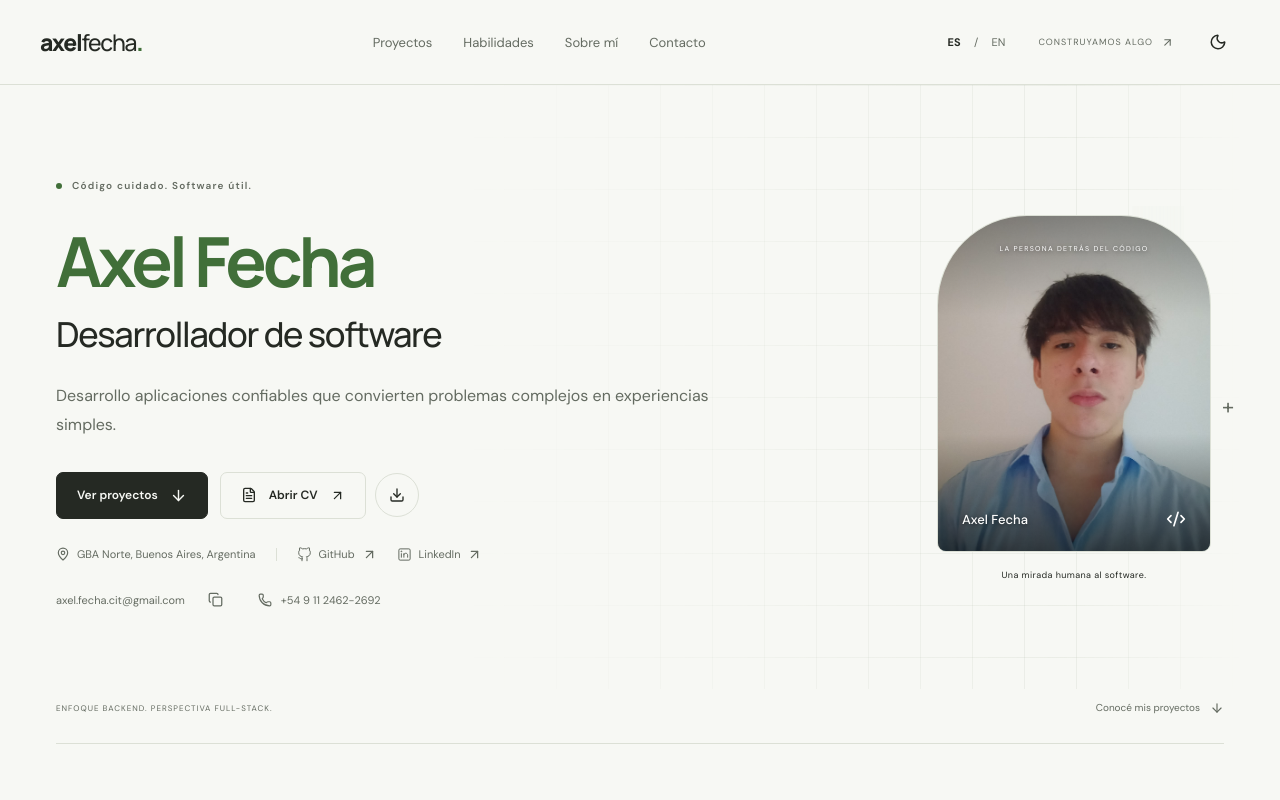
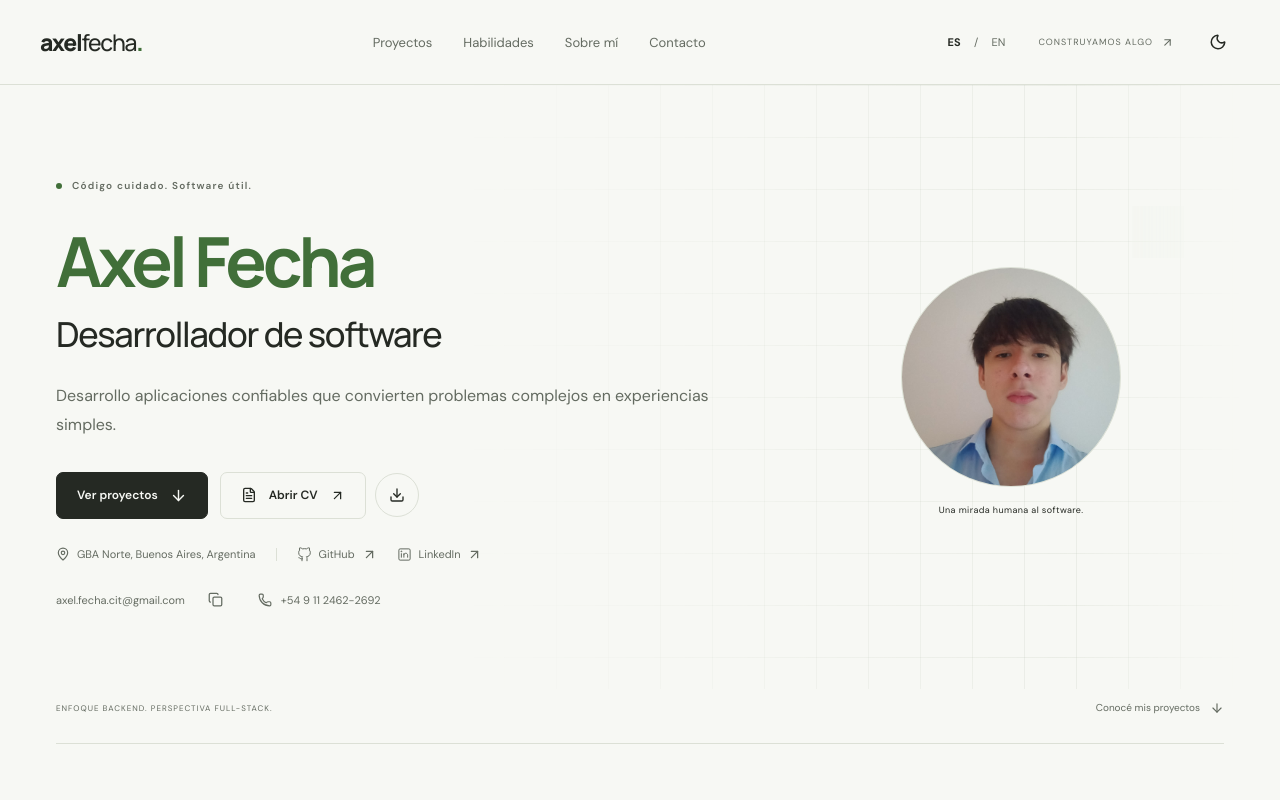
Before and after one commit to youngnicoJava/portfolio-axel, a React (Vite) app: page / in a window 1280 px wide. Shown: the top 800 px of the page. Built offline with nearby package versions, Linux system fonts and the light colour scheme.

Commit message:
style: use compact circular profile portrait

```diff
--- a/src/index.css
+++ b/src/index.css
@@ -1772,3 +1772,11 @@ p {
 .portrait-photo { position: absolute; inset: 0; width: 100%; height: 100%; object-fit: cover; object-position: center; }
 .portrait-frame.has-photo::before { z-index: 1; background: linear-gradient(to bottom, rgba(0,0,0,.28), transparent 30%, transparent 65%, rgba(0,0,0,.6)); pointer-events: none; }
 .has-photo .portrait-top, .has-photo .portrait-bottom { z-index: 2; color: #fff; opacity: 1; text-shadow: 0 1px 4px rgba(0,0,0,.5); }
+
+/* Compact circular portrait, independent from project interactions. */
+.round-portrait { width: 240px; padding: 0; justify-self: center; }
+.round-portrait .portrait-frame { width: 220px; height: 220px; padding: 0; border-radius: 50%; margin-inline: auto; }
+.round-portrait .portrait-frame::before { display: none; }
+.round-portrait .portrait-photo { object-position: 50% 38%; }
+.round-portrait .portrait-mark { display: none; }
+@media (max-width: 600px) { .round-portrait { width: 100%; justify-self: stretch; gap: 18px; } .round-portrait .portrait-frame { width: 104px; height: 104px; margin: 0; } }
--- a/src/pages/Home.tsx
+++ b/src/pages/Home.tsx
@@ -2,7 +2,6 @@ import { useLanguage } from "../hooks/useLanguage";
 import {
   ArrowDown,
   ArrowUpRight,
-  Code2,
   Copy,
   Phone,
   MapPin,
@@ -77,16 +76,9 @@ export default function Home({
             </span>
           </div>
         </div>
-        <div className="portrait-composition">
+        <div className="portrait-composition round-portrait">
           <div className="portrait-frame has-photo">
             <img className="portrait-photo" src={profile.photo} alt={profile.name} width={1200} height={1600} decoding="async" />
-            <span className="portrait-top">
-              {t("THE PERSON BEHIND THE CODE")}
-            </span>
-            <div className="portrait-bottom">
-              <span>Axel Fecha</span>
-              <Code2 size={20} />
-            </div>
           </div>
           <span className="portrait-coordinate">
             {t("A human approach to software.")}
```
